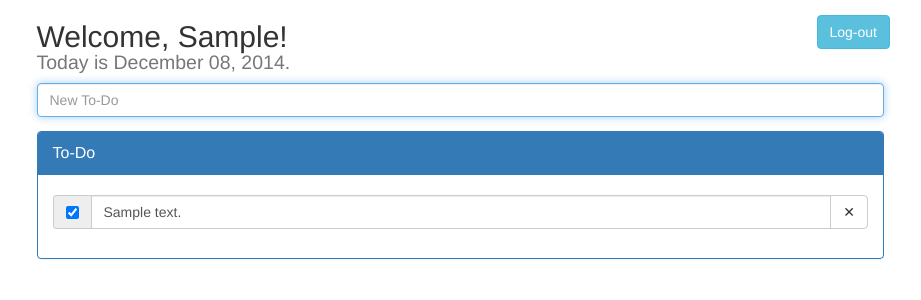
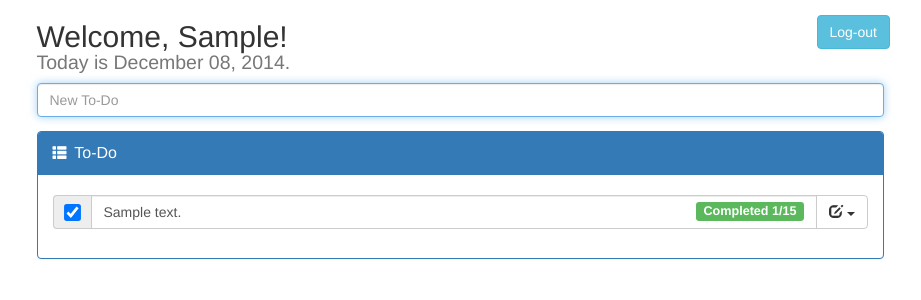
Before and after one commit to matthewdeeco/todolist-meowstic, a Django app: page /home/ in a window 1280 px wide. Shown: the top 300 px of the page, without its empty margins (131-1052 px from the left). Run offline with Django 3.2, Linux system fonts and the light colour scheme; a user stored in the database is signed in; tables that the repository leaves empty hold one stand-in row (values such as "Sample post"); some libraries are stand-ins or nearby versions.

Commit message:
add labels when item is completed

```diff
--- a/todo/functest/test_functional.py
+++ b/todo/functest/test_functional.py
@@ -48,7 +48,7 @@ class NewVisitorTest(StaticLiveServerTestCase):
         inputbox.send_keys(Keys.ENTER)
 
     def test_can_start_a_list_and_retrieve_it_later(self):
-        mdco_items = ['item 1', 'item 2']
+        mdco_items = ['Buy batteries', 'Email prof']
 
         User.objects.create_user(username='mdco', password='password', first_name='Matthew')
         self.login_user('mdco')
@@ -70,7 +70,7 @@ class NewVisitorTest(StaticLiveServerTestCase):
         self.assertNotIn(mdco_items[0], page_text)
         self.assertNotIn(mdco_items[1], page_text)
 
-        spfestin_item = 'item 3'
+        spfestin_item = 'Submit grades'
         self.input_new_item(spfestin_item)
 
         # list from mdco must still not be viewable, but spfestin's is
@@ -80,7 +80,7 @@ class NewVisitorTest(StaticLiveServerTestCase):
         self.assertIn(spfestin_item, page_text)
 
     def test_can_mark_item_as_complete_and_retrieve_it_later(self):
-        mdco_items = ['item 1', 'item 2']
+        mdco_items = ['Buy batteries', 'Email prof']
 
         User.objects.create_user(username='mdco', password='password', first_name='Matthew')
         self.login_user('mdco')
--- /dev/null
+++ b/todo/static/custom.css
@@ -0,0 +1,5 @@
+input[type=checkbox] {
+	-webkit-transform: scale(1.3,1.3);
+	-moz-transform: scale(1.3,1.3);
+	-o-transform: scale(1.3,1.3);
+}
--- a/todo/templates/base.html
+++ b/todo/templates/base.html
@@ -4,9 +4,9 @@
     <title>To-Do List</title>
     <meta name="viewport" content="width=device-width, initial-scale=1.0">
 
+    <link href="/static/bootstrap/css/bootstrap.min.css" rel="stylesheet" media="screen">
+    <link href="/static/custom.css" rel="stylesheet">
     <script src="/static/jquery/jquery.min.js"></script>
-
-    <link href="/static/bootstrap/css/bootstrap.min.css" rel="stylesheet" media="screen">
     <script src="/static/bootstrap/js/bootstrap.min.js"></script>
 </head>
 
--- a/todo/templates/home.html
+++ b/todo/templates/home.html
@@ -15,6 +15,7 @@
 
 		<div class="panel panel-primary" id="item_list">
 			<div class="panel-heading">
+				<span class="glyphicon glyphicon-th-list"></span>&nbsp;
 				<span class="panel-title">To-Do</span>
 			</div>
 			<div class="panel-body" id="item_list">
@@ -25,17 +26,48 @@
 								<input type="checkbox" value="{{item.id}}" class="toggle_complete"
 									{% if item.completed %} checked {% endif %}>
 							</span>
-							<span class="item_text form-control">
-								{{ item.text }}
+							<span class="form-control">
+								<span class="item_text">{{item.text}}</span>
+								{% if item.completed %}
+								<big><span class="label label-success pull-right">
+									Completed {{item.completed_on | date:"n/j"}}
+								</span></big>
+								{% endif %}
 							</span>
 							<span class="input-group-btn">
-								<button type="button" class="btn btn-default">&#x2715;</button>
+								<button type="button" class="btn btn-default dropdown-toggle" data-toggle="dropdown" aria-expanded="false">
+							    <span class="glyphicon glyphicon-edit"></span> <span class="caret"></span>
+							  </button>
+							  <ul class="dropdown-menu" role="menu">
+							    <li><a href="#"><span class="glyphicon glyphicon-remove"></span> &nbsp; Cancel Task </a></li>
+							  </ul>
+							</span>
 						</div>
 					{% endfor %}
 				</form>
 			</div>
 		</div>
+
+		<!--
+		<div class="panel panel-success" id="completed_item_list">
+			<div class="panel-heading">
+				<span class="panel-title">Completed</span>
+			</div>
+			<div class="panel-body" id="item_list">
+			</div>
+		</div>
+
+		<div class="panel panel-warning" id="cancelled_item_list">
+			<div class="panel-heading">
+				<span class="panel-title">Cancelled</span>
+			</div>
+			<div class="panel-body" id="item_list">
+			</div>
+		</div>
+		-->
+
 	</div>
+
 	<div class="col-md-2 col-md-pull-1 voffset3">
 		<a href="/logout" id="logout" class="btn btn-info">Log-out</a>
 	</div>
@@ -44,7 +76,9 @@
 <script language="javascript" type="text/javascript">
 $('#todo input:checkbox').change(function() {
 	$.ajaxSetup({data: {csrfmiddlewaretoken: '{{ csrf_token }}' },});
-  $.post("/home/toggle_complete_item", {item_id : $(this).val()});
+  $.post("/home/toggle_complete_item", {item_id : $(this).val()}, function(data, val){
+  	location.reload()
+  });
 });
 </script>
 
--- a/todo/views.py
+++ b/todo/views.py
@@ -42,11 +42,7 @@ def toggle_complete_item(request):
 		item = Item.objects.get(id=request.POST['item_id'])
 		item.completed = not item.completed
 		item.completed_on = date.today() if item.completed else None
-		print(item.completed_on)
 		item.save()
-		item = None
-		item = Item.objects.get(id=request.POST['item_id'])
-		print(item.completed_on)
 	return redirect('/home/')
 
 @login_required
```
